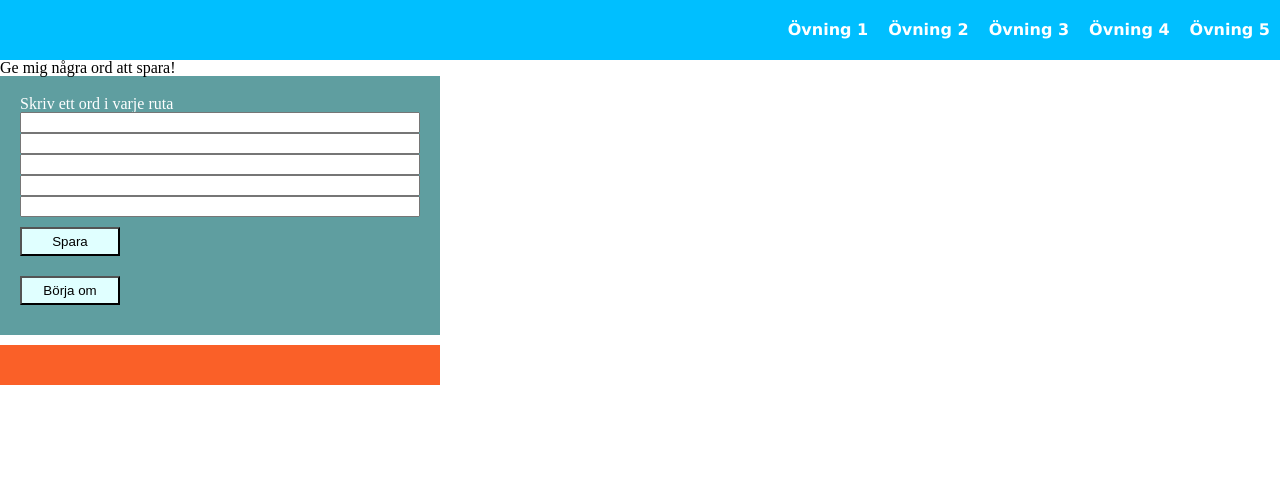
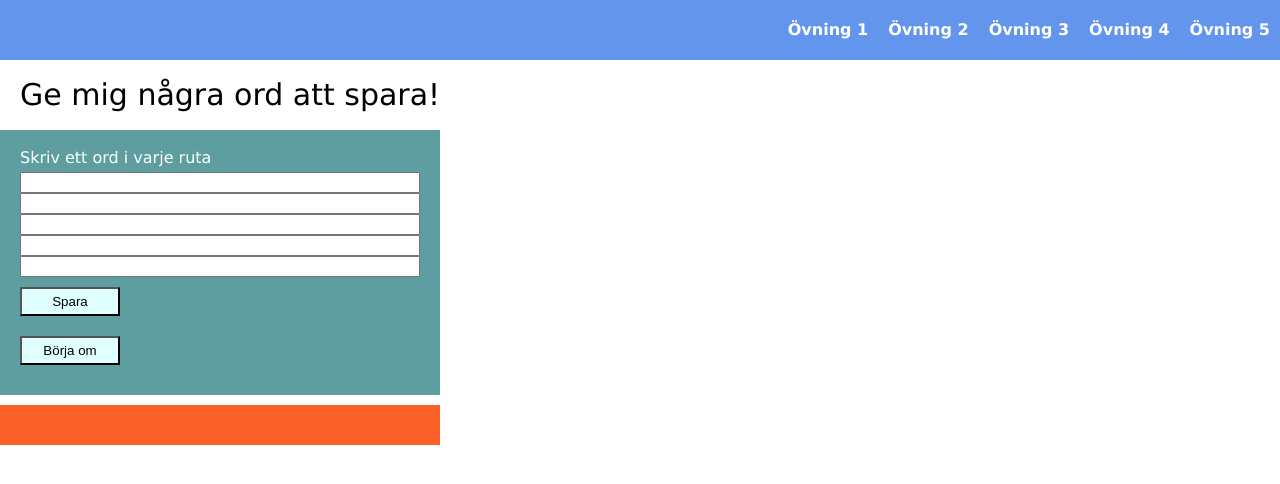
Before and after one commit to AECIsoz/crilles-exercises, a plain HTML site: page index_4.html in a window 1280 px wide. Drawn offline with Linux system fonts and the light colour scheme.

```diff
--- a/style.css
+++ b/style.css
@@ -1,12 +1,20 @@
+h1 {
+    font-family: Verdana, Geneva, Tahoma, sans-serif;
+    font-size: 30px;
+    padding: 20px;
+}
+
 h2 {
     color: white;
+    font-family: Verdana, Geneva, Tahoma, sans-serif;
+    padding-bottom: 6px;
 }
 nav {
     display: flex;
     justify-content: flex-end;
     align-items: center;
     height: 60px;
-    background-color: deepskyblue;
+    background-color: cornflowerblue;
 }
 
 nav ul {
```
Also changed, not shown: index.html (renamed from index_1.html).
